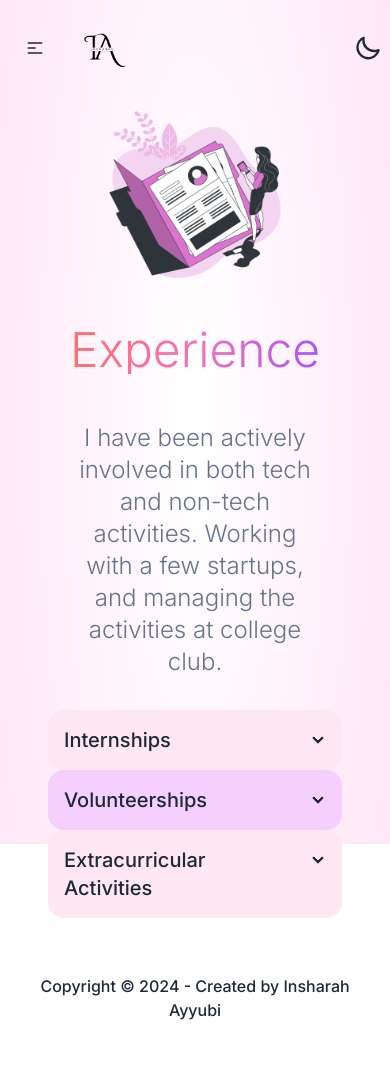
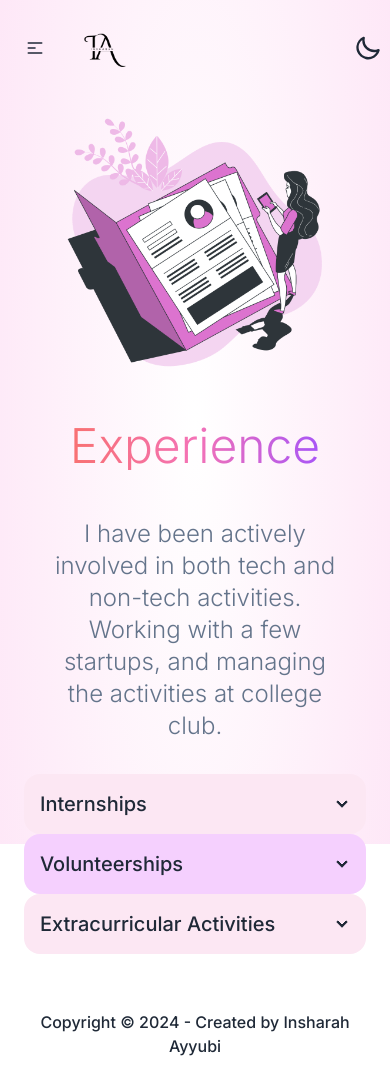
Before and after one commit to insharahAyyubi/portfolio, a React (Vite) app: page /experience in a window 390 px wide. Before the commit the page ends 1038 px from the top, so only its background shows below. Built offline with nearby package versions, Linux system fonts and the light colour scheme.

Commit message:
margin fix

```diff
--- a/src/components/Experience/Experience.jsx
+++ b/src/components/Experience/Experience.jsx
@@ -20,7 +20,7 @@ const Experience = () => {
     <div>
       <Navbar />
       <div>
-        <div className="flex flex-col md:flex-row items-center justify-around m-24 mt-0 mb-8">
+        <div className="flex flex-col md:flex-row items-center justify-around mx-12 md:mx-24 mt-0 mb-8">
           <motion.div
             className="basis-1/2"
             initial="hidden"
@@ -49,7 +49,7 @@ const Experience = () => {
         </div>
 
         {/* Accordion */}
-        <div className="mx-12 mb-10 flex flex-col items-center justify-center">
+        <div className="mx-6 mb-10 flex flex-col items-center justify-center">
           {experience.map((acc, index) => (
             <Accordion
               key={index}
--- a/src/components/Navbar.jsx
+++ b/src/components/Navbar.jsx
@@ -80,7 +80,7 @@ const Navbar = () => {
           <div className="fixed bottom-0 left-0 right-0 top-0 z-[-2] bg-[linear-gradient(to_right,#4f4f4f2e_1px,transparent_1px),linear-gradient(to_bottom,#4f4f4f2e_1px,transparent_1px)] bg-[size:14px_24px] [mask-image:radial-gradient(ellipse_60%_50%_at_50%_0%,#000_70%,transparent_100%)]"></div>
         </div>
       )}
-      <div className="navbar bg-transparent container mx-auto md:px-12">
+      <div className="navbar bg-transparent container mx-auto px-2 md:px-12">
         <div className="navbar-start">
           <div className="dropdown">
             <div tabIndex={0} role="button" className="btn btn-ghost lg:hidden">
```
